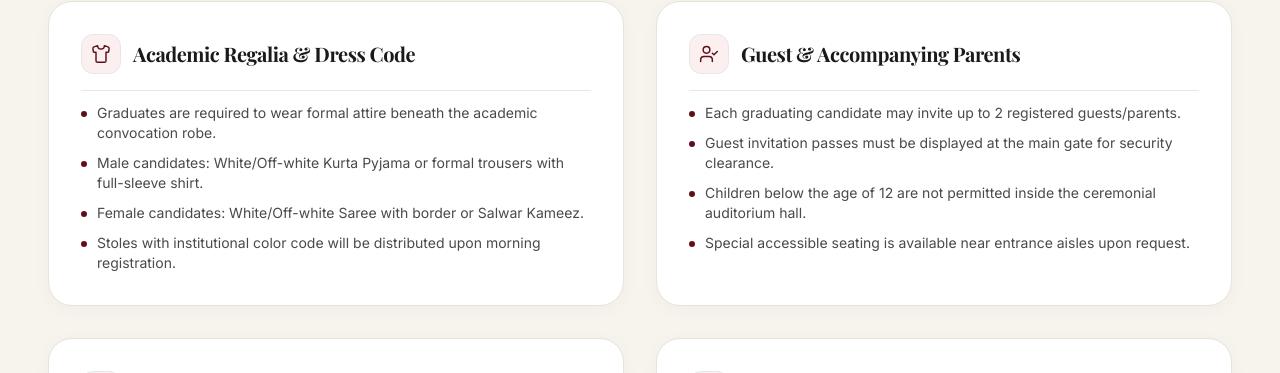
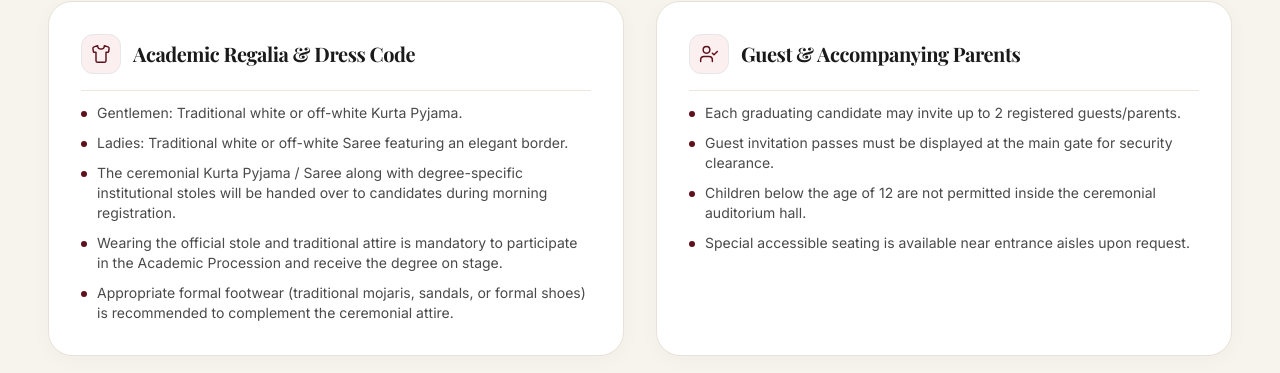
Before and after one commit to code-yashkumar/Convocation-iiitbh, a React (Vite) app: page /information in a window 1280 px wide. Shown: the part 281-654 px from the top of the page. Built offline with nearby package versions, Linux system fonts and the light colour scheme; no server answers; a web font is replaced by a local one.

Commit message:
Update Academic Regalia & Dress Code guidelines with formal ceremonial protocol

```diff
--- a/src/sections/Information/index.jsx
+++ b/src/sections/Information/index.jsx
@@ -8,10 +8,11 @@ const GUIDELINES = [
     icon: Shirt,
     title: 'Academic Regalia & Dress Code',
     items: [
-      'Graduates are required to wear formal attire beneath the academic convocation robe.',
-      'Male candidates: White/Off-white Kurta Pyjama or formal trousers with full-sleeve shirt.',
-      'Female candidates: White/Off-white Saree with border or Salwar Kameez.',
-      'Stoles with institutional color code will be distributed upon morning registration.',
+      'Gentlemen: Traditional white or off-white Kurta Pyjama.',
+      'Ladies: Traditional white or off-white Saree featuring an elegant border.',
+      'The ceremonial Kurta Pyjama / Saree along with degree-specific institutional stoles will be handed over to candidates during morning registration.',
+      'Wearing the official stole and traditional attire is mandatory to participate in the Academic Procession and receive the degree on stage.',
+      'Appropriate formal footwear (traditional mojaris, sandals, or formal shoes) is recommended to complement the ceremonial attire.',
     ],
   },
   {
```
